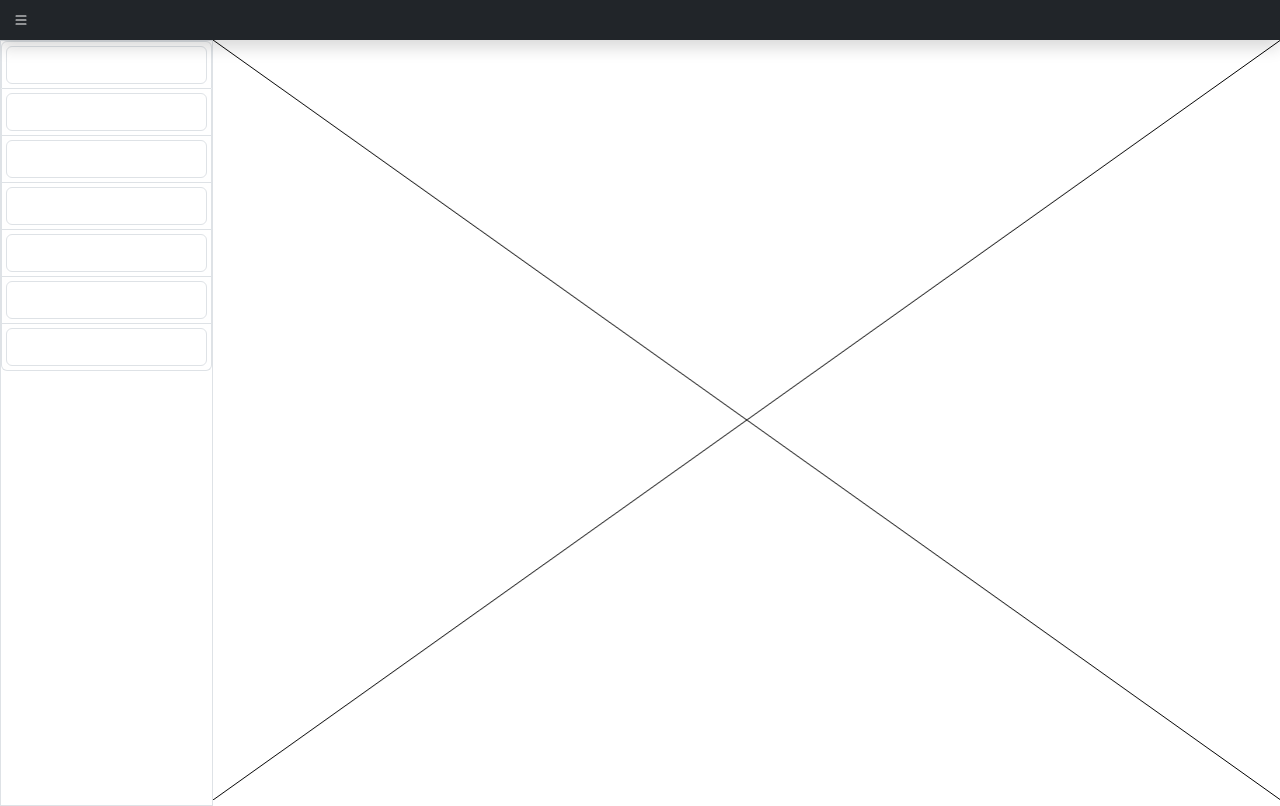
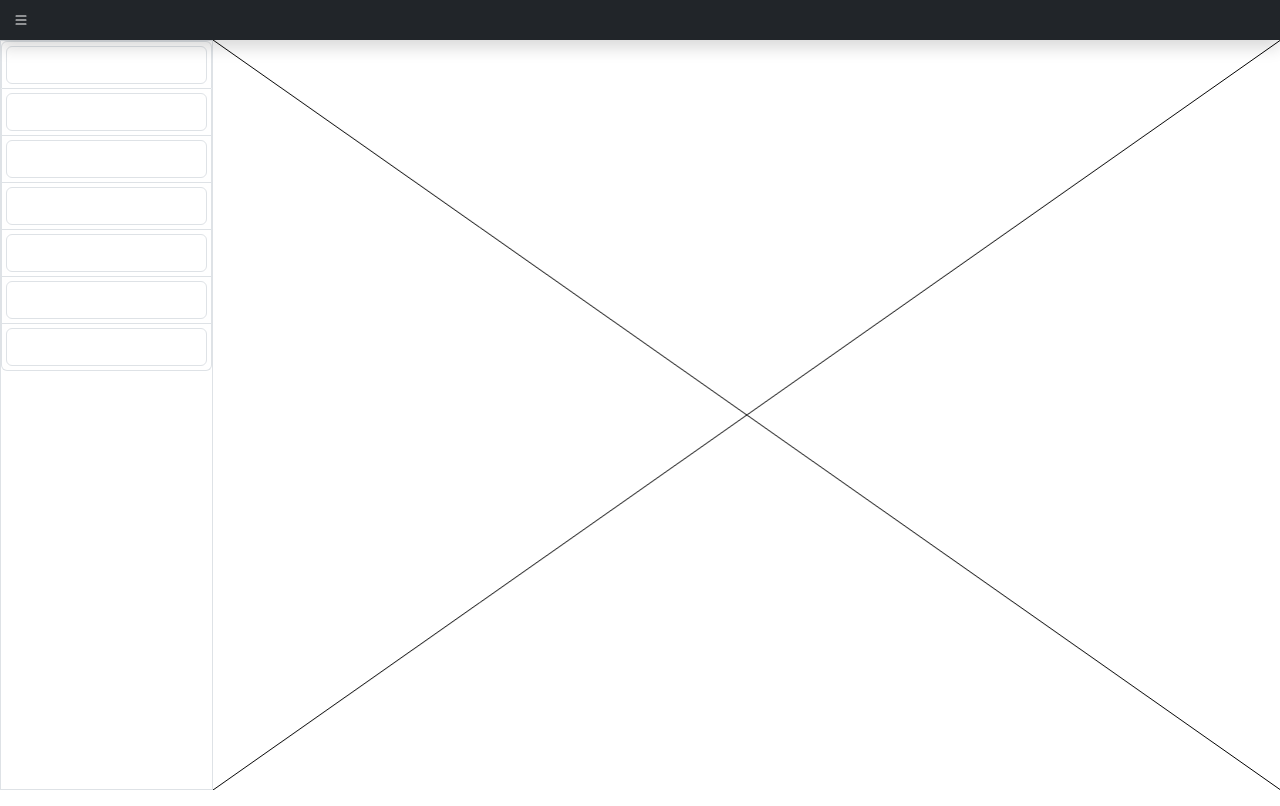
Before and after one commit to MattyMuir/ImplicitEngineWeb, a plain HTML site: page client/index.html in a window 1280 px wide. Drawn offline with nearby package versions, Linux system fonts and the light colour scheme.

Commit message:
Resizing is handled better, janky fix for scrollbars.

```diff
--- a/client/index.html
+++ b/client/index.html
@@ -66,7 +66,7 @@
 	<div class="container-fluid">
 		<div class="row bodyHeight">
 			<!-- Equation List -->
-			<div class="col-2 p-0 border">
+			<div class="col-2 p-0 border bodyHeight">
 				<ul class="list-group">
 					<li class="list-group-item p-1">
 						<input type="text" class="form-control">
@@ -93,8 +93,8 @@
 			</div>
 
 			<!-- Canvas -->
-			<div class="col-10 p-0">
-				<canvas id="mainCanvas"></canvas>
+			<div class="col-10 p-0 bodyHeight" id="canvasDiv">
+				<canvas class="p-0" id="mainCanvas"></canvas>
 			</div>
 		</div>
 	</div>
--- a/client/index.js
+++ b/client/index.js
@@ -1,18 +1,43 @@
 "use strict"
 
-// Main
-var canvas = document.getElementById("mainCanvas")
-var w = canvas.getBoundingClientRect().width
-var h = canvas.getBoundingClientRect().height
+// === Globals ===
+var ctx = document.getElementById("mainCanvas").getContext("2d")
+var w = 0
+var h = 0
 
-// Drawing
-var ctx = canvas.getContext("2d")
+// === Event Handlers ===
+function UpdateDimensions()
+{
+    var canvasDiv = document.getElementById("canvasDiv")
+    w = canvasDiv.getBoundingClientRect().width
+    h = canvasDiv.getBoundingClientRect().height
 
     ctx.canvas.width = w
     ctx.canvas.height = h
+}
 
+function Refresh()
+{
+    UpdateDimensions()
+    console.log(`w: ${w} h: ${h}`)
+    OnDraw()
+}
+
+function OnResize(event)
+{
+    Refresh()
+}
+window.onresize = OnResize;
+
+// === Other Functions ===
+function OnDraw()
+{
     ctx.moveTo(0, 0)
     ctx.lineTo(w, h)
     ctx.moveTo(0, h)
     ctx.lineTo(w, 0)
     ctx.stroke()
+}
+
+// === Main ===
+Refresh()
--- a/client/styles.css
+++ b/client/styles.css
@@ -14,11 +14,11 @@
 
 .bodyHeight
 {
-	height: calc(100vh - 40px);
+	height: calc(100vh - 50px);
 }
 
 #mainCanvas
 {
 	width: calc(100vw * 10/12);
-	height: calc(100vh - 40px);
+	height: calc(100vh - 50px);
 }
```
Lines whose indentation alone changed are shown as unchanged.
